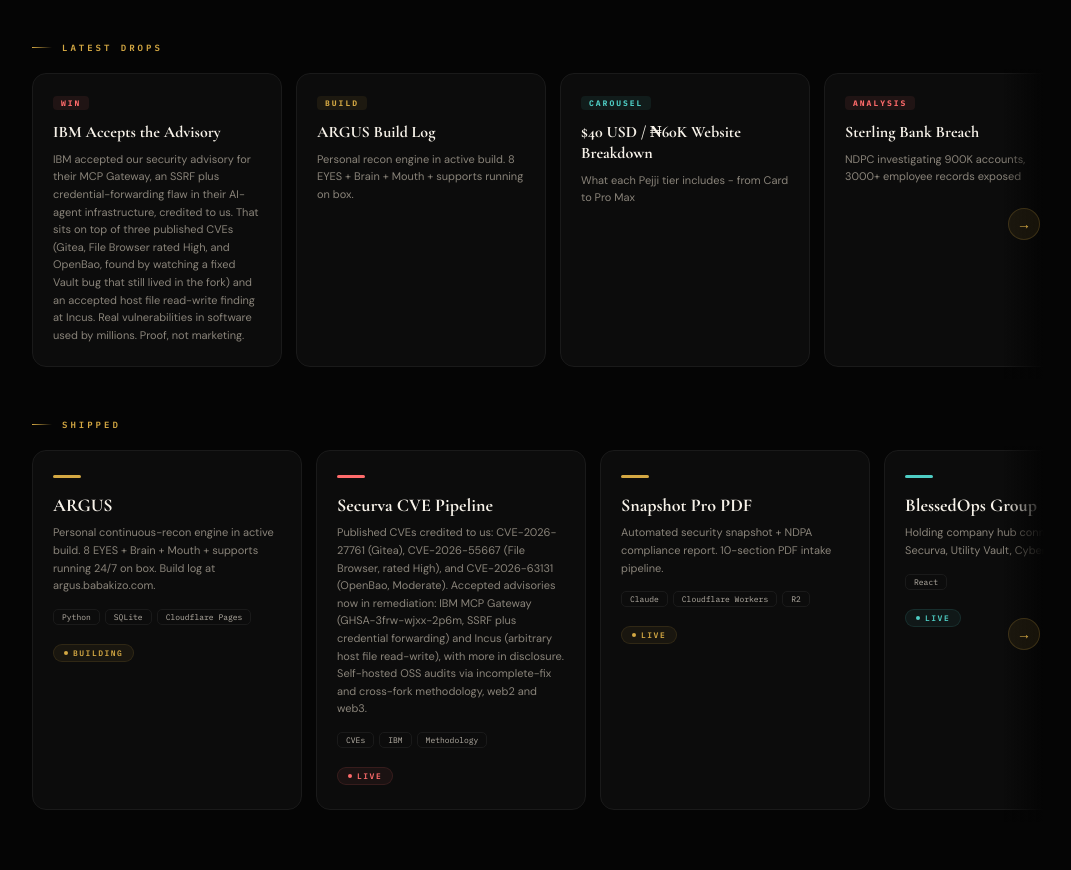
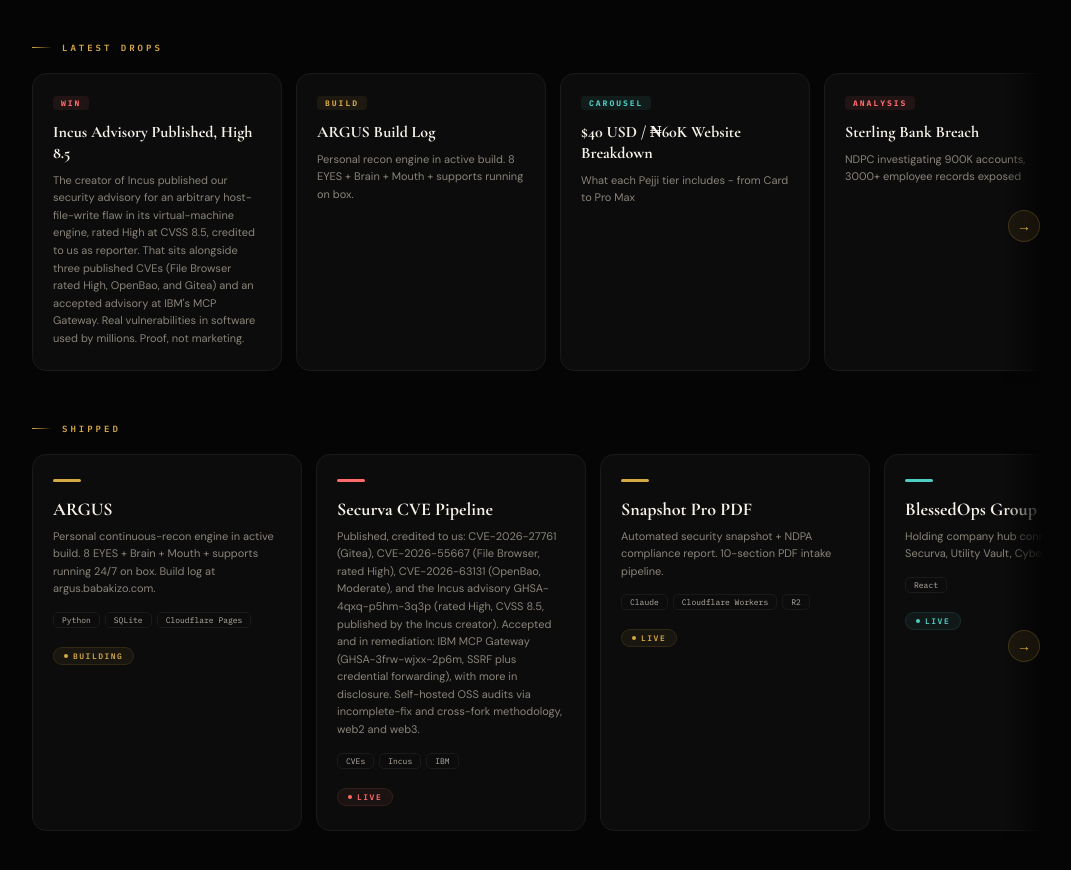
Before and after one commit to babakizo420/babakizo-site, a React (Create React App) app: page / in a window 1280 px wide. Shown: the part 2820-3690 px from the top of the page, without its empty margins (102-1173 px from the left). Built offline with nearby package versions, Linux system fonts and the light colour scheme.

Commit message:
Upgrade Incus to published High 8.5 advisory (GHSA-4qxq-p5hm-3q3p)

```diff
--- a/src/App.jsx
+++ b/src/App.jsx
@@ -50,7 +50,7 @@
   {name:"Gumroad",type:"gumroad",url:"https://utilityvault.gumroad.com",color:"#FF90E8",handle:"Templates, digital products"},
 ];
 const contentItems=[
-  {title:"IBM Accepts the Advisory",type:"win",desc:"IBM accepted our security advisory for their MCP Gateway, an SSRF plus credential-forwarding flaw in their AI-agent infrastructure, credited to us. That sits on top of three published CVEs (Gitea, File Browser rated High, and OpenBao, found by watching a fixed Vault bug that still lived in the fork) and an accepted host file read-write finding at Incus. Real vulnerabilities in software used by millions. Proof, not marketing.",link:"https://securva.net/research/disclosures",accent:"#FF6B6B"},
+  {title:"Incus Advisory Published, High 8.5",type:"win",desc:"The creator of Incus published our security advisory for an arbitrary host-file-write flaw in its virtual-machine engine, rated High at CVSS 8.5, credited to us as reporter. That sits alongside three published CVEs (File Browser rated High, OpenBao, and Gitea) and an accepted advisory at IBM's MCP Gateway. Real vulnerabilities in software used by millions. Proof, not marketing.",link:"https://securva.net/research/disclosures",accent:"#FF6B6B"},
   {title:"ARGUS Build Log",type:"build",desc:"Personal recon engine in active build. 8 EYES + Brain + Mouth + supports running on box.",link:"https://argus.babakizo.com",accent:"#D4A843"},
   {title:"$40 USD / ₦60K Website Breakdown",type:"carousel",desc:"What each Pejji tier includes - from Card to Pro Max",link:"https://pejji.com/services",accent:"#4ECDC4"},
   {title:"Sterling Bank Breach",type:"analysis",desc:"NDPC investigating 900K accounts, 3000+ employee records exposed",link:"https://securva.net",accent:"#FF6B6B"},
@@ -59,7 +59,7 @@
 ];
 const projects=[
   {name:"ARGUS",desc:"Personal continuous-recon engine in active build. 8 EYES + Brain + Mouth + supports running 24/7 on box. Build log at argus.babakizo.com.",tech:["Python","SQLite","Cloudflare Pages"],status:"Building",accent:"#D4A843"},
-  {name:"Securva CVE Pipeline",desc:"Published CVEs credited to us: CVE-2026-27761 (Gitea), CVE-2026-55667 (File Browser, rated High), and CVE-2026-63131 (OpenBao, Moderate). Accepted advisories now in remediation: IBM MCP Gateway (GHSA-3frw-wjxx-2p6m, SSRF plus credential forwarding) and Incus (arbitrary host file read-write), with more in disclosure. Self-hosted OSS audits via incomplete-fix and cross-fork methodology, web2 and web3.",tech:["CVEs","IBM","Methodology"],status:"Live",accent:"#FF6B6B"},
+  {name:"Securva CVE Pipeline",desc:"Published, credited to us: CVE-2026-27761 (Gitea), CVE-2026-55667 (File Browser, rated High), CVE-2026-63131 (OpenBao, Moderate), and the Incus advisory GHSA-4qxq-p5hm-3q3p (rated High, CVSS 8.5, published by the Incus creator). Accepted and in remediation: IBM MCP Gateway (GHSA-3frw-wjxx-2p6m, SSRF plus credential forwarding), with more in disclosure. Self-hosted OSS audits via incomplete-fix and cross-fork methodology, web2 and web3.",tech:["CVEs","Incus","IBM"],status:"Live",accent:"#FF6B6B"},
   {name:"Snapshot Pro PDF",desc:"Automated security snapshot + NDPA compliance report. 10-section PDF intake pipeline.",tech:["Claude","Cloudflare Workers","R2"],status:"Live",accent:"#D4A843"},
   {name:"BlessedOps Group",desc:"Holding company hub connecting Pejji, Securva, Utility Vault, CyberArmor.",tech:["React"],status:"Live",accent:"#4ECDC4"},
   {name:"Pejji Web Agency",desc:"First paying client shipped to production at dengdetails.com. CI/CD pipeline, Paystack rail live, NDPA compliant. Serving Nigerian SMEs.",tech:["Astro","Cloudflare","Paystack"],status:"Live",accent:"#7B68EE"},
```
